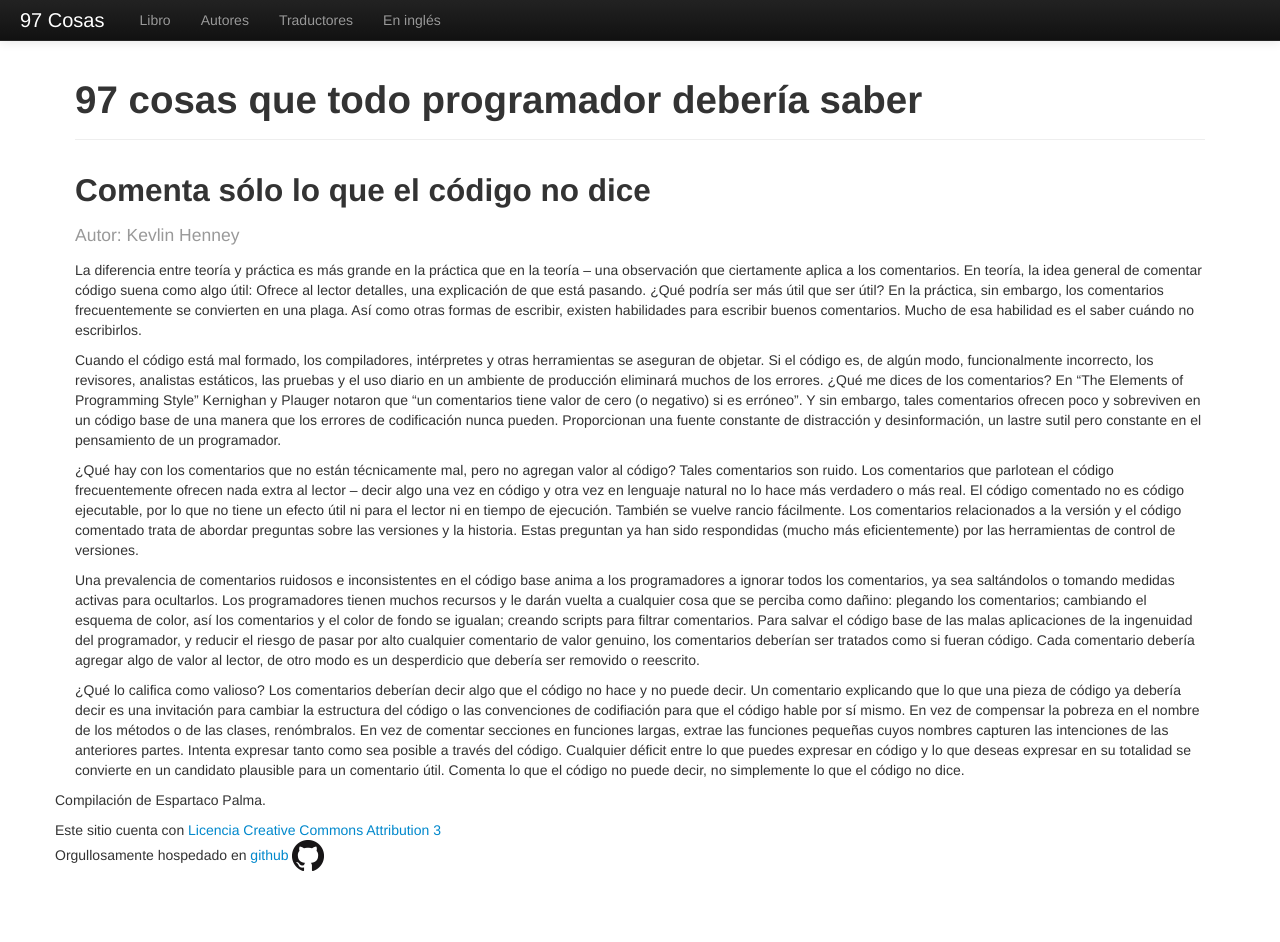
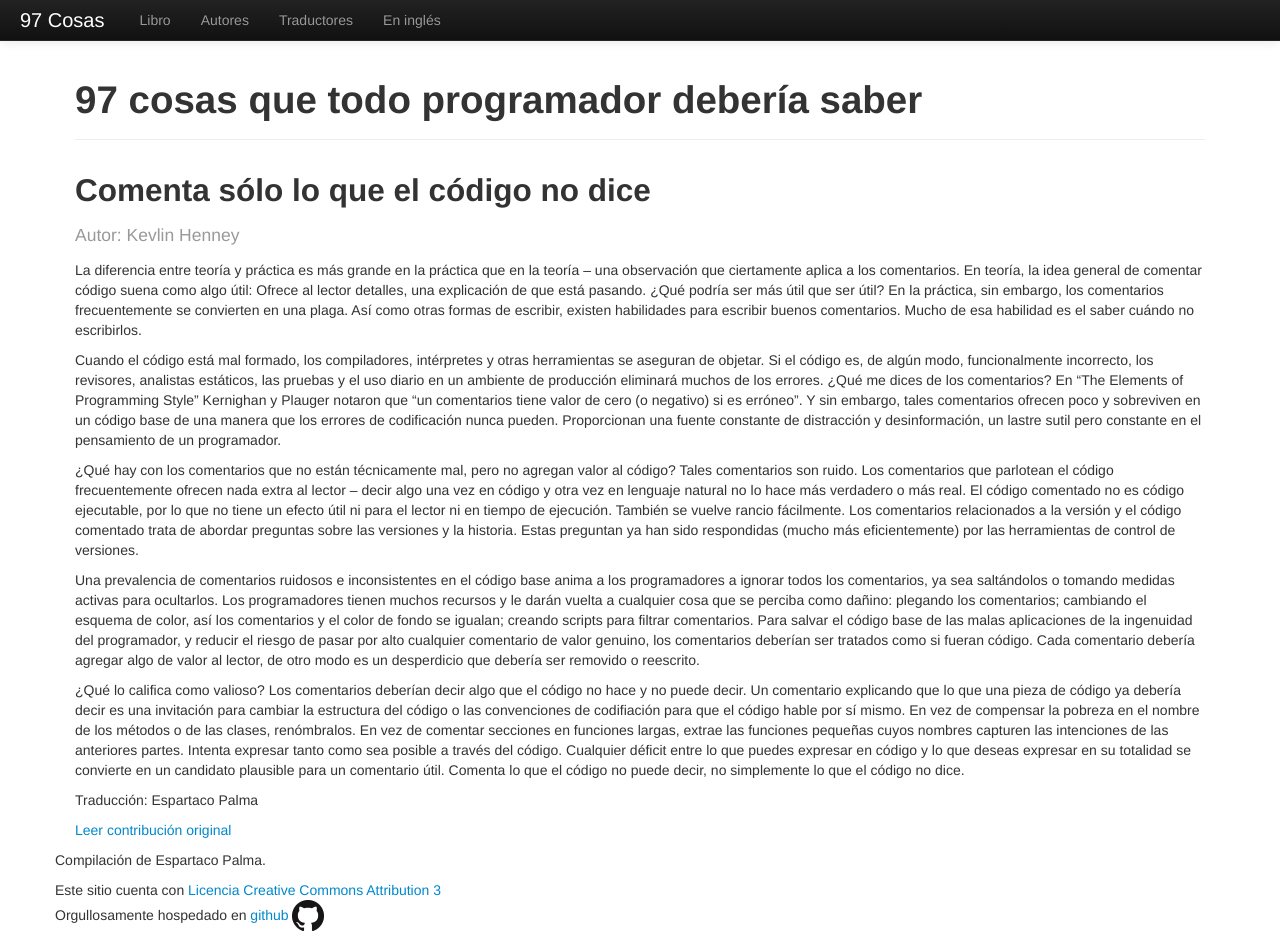
Before and after one commit to esparta/97cosas, a Jekyll site: the page built from libro/comenta-codigo-no-dice.md, in a window 1280 px wide and 942 px high. Built offline with Jekyll 4.4.1, drawn with Linux system fonts in a browser that asks for light colours.

Commit message:
Missed translator & original contribution link

```diff
--- a/libro/comenta-codigo-no-dice.md
+++ b/libro/comenta-codigo-no-dice.md
@@ -14,3 +14,8 @@ Cuando el código está mal formado, los compiladores, intérpretes y otras herr
 Una prevalencia de comentarios ruidosos e inconsistentes en el código base anima a los programadores a ignorar todos los comentarios, ya sea saltándolos o tomando medidas activas para ocultarlos. Los programadores tienen muchos recursos y le darán vuelta a cualquier cosa que se perciba como dañino: plegando los comentarios; cambiando el esquema de color, así los comentarios y el color de fondo se igualan; creando scripts para filtrar comentarios. Para salvar el código base de las malas aplicaciones de la ingenuidad del programador, y reducir el riesgo de pasar por alto cualquier comentario de valor genuino, los comentarios deberían ser tratados como si fueran código. Cada comentario debería agregar algo de valor al lector, de otro modo es un desperdicio que debería ser removido o reescrito.
 
 ¿Qué lo califica como valioso? Los comentarios deberían decir algo que el código no hace y no puede decir. Un comentario explicando que lo que una pieza de código ya debería decir es una invitación para cambiar la estructura del código o las convenciones de codifiación para que el código hable por sí mismo. En vez de compensar la pobreza en el nombre de los métodos o de las clases, renómbralos. En vez de comentar secciones en funciones largas, extrae las funciones pequeñas cuyos nombres capturen las intenciones de las anteriores partes. Intenta expresar tanto como sea posible a través del código. Cualquier déficit entre lo que puedes expresar en código y lo que deseas expresar en su totalidad se convierte en un candidato plausible para un comentario útil. Comenta lo que el código no puede decir, no simplemente lo que el código no dice.
+
+Traducción: Espartaco Palma
+
+
+[Leer contribución original](http://programmer.97things.oreilly.com/wiki/index.php/Comment_Only_What_the_Code_Cannot_Say)
```
